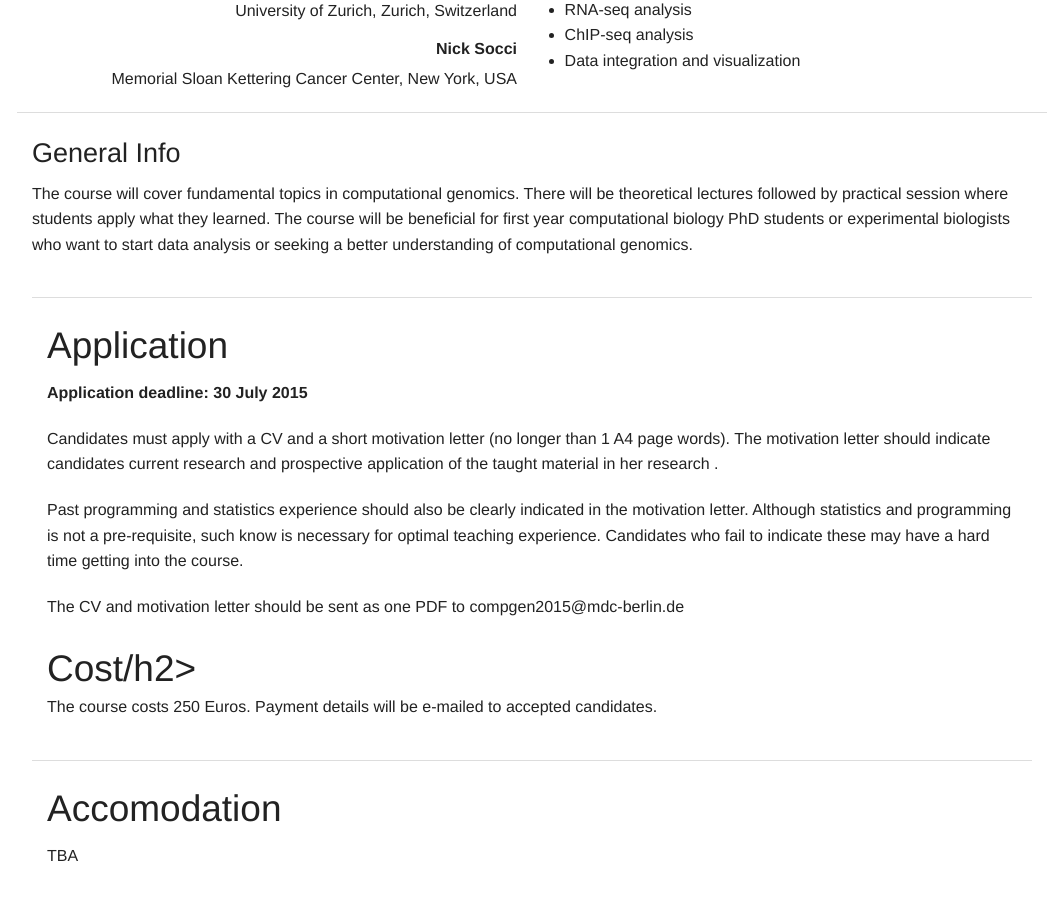
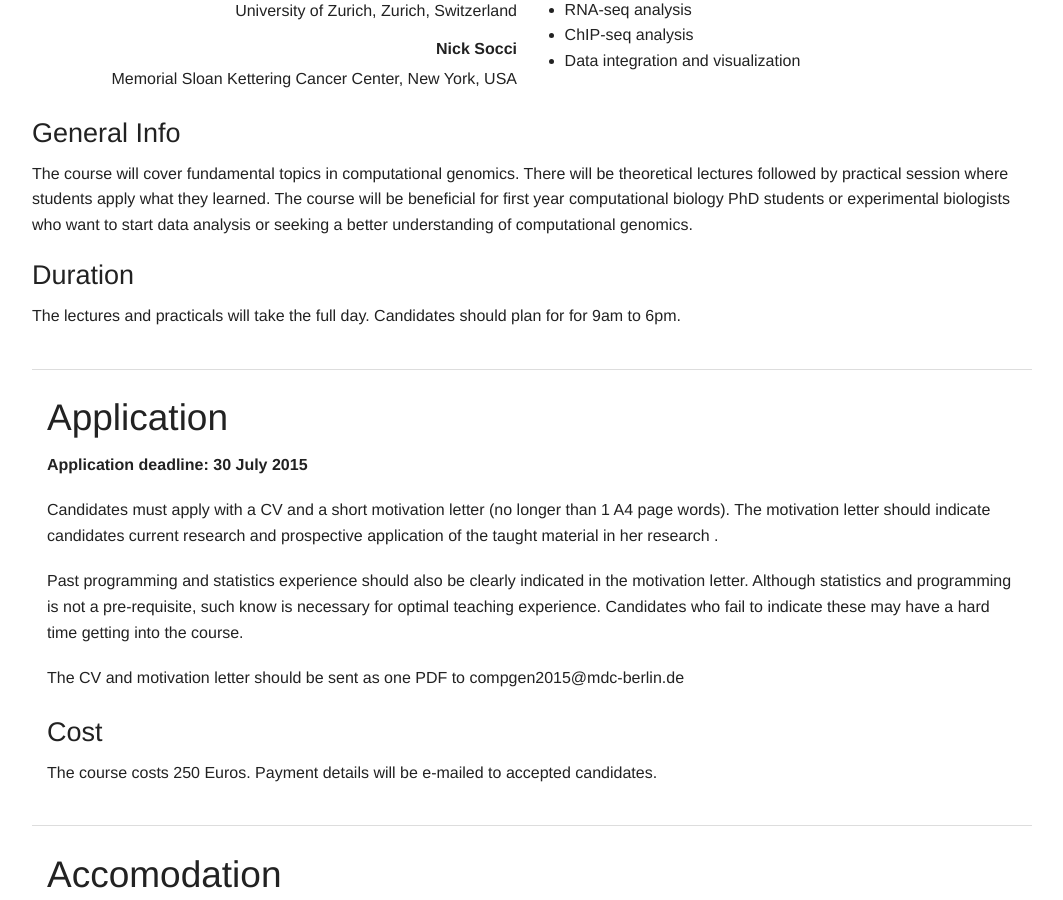
Before and after one commit to BIMSBbioinfo/compgen, a Jekyll site: the page 2015/index.html, which Jekyll copies as it is, in a window 1280 px wide and 900 px high, scrolled down 1011 px. Shown: the whole window, without its empty margins (108-1171 px from the left). Built offline with Jekyll 4.4.1, drawn with Linux system fonts in a browser that asks for light colours; nearby versions of some CDN libraries; library files that are not in the unit come from our copies.

Commit message:
Update index.html

```diff
--- a/2015/index.html
+++ b/2015/index.html
@@ -73,7 +73,6 @@
           </ul>
         </div>
       <div class="row">
-      <hr>
         <div class="large-12 columns">
           <h3 id="General info">General Info</h3>
           <p>
@@ -81,7 +80,11 @@
           There will be theoretical lectures followed by practical session where students apply what they learned.
           The course will be beneficial for first year computational biology PhD students or experimental biologists who want to start data analysis or seeking a better understanding of computational genomics.
           </p>
-        </div>
+          <h3 id="Duration">Duration</h3>
+            <p>
+            The lectures and practicals will take the full day. Candidates should plan for for 9am to 6pm.
+            </p>
+          </div>
     </div>
     </div>
     <div class="row">
@@ -99,7 +102,7 @@
              <p>The CV and motivation letter should be sent as one PDF to compgen2015@mdc-berlin.de </p>
         </div>
         <div class="large-12 columns">
-          <h2 id="Cost">Cost/h2>
+          <h3 id="Cost">Cost</h3>
           <p>The course costs 250 Euros. Payment details will be e-mailed to accepted candidates.  </p>
 
         </div>
```
